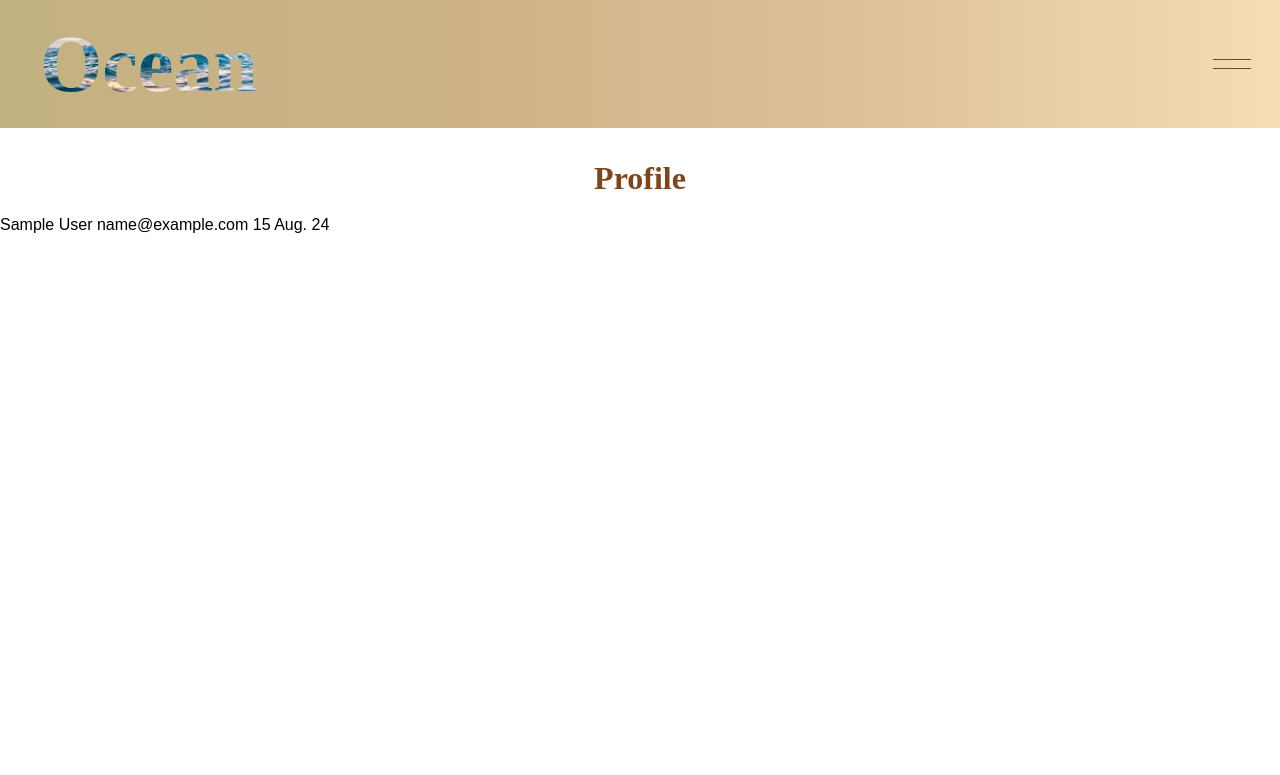
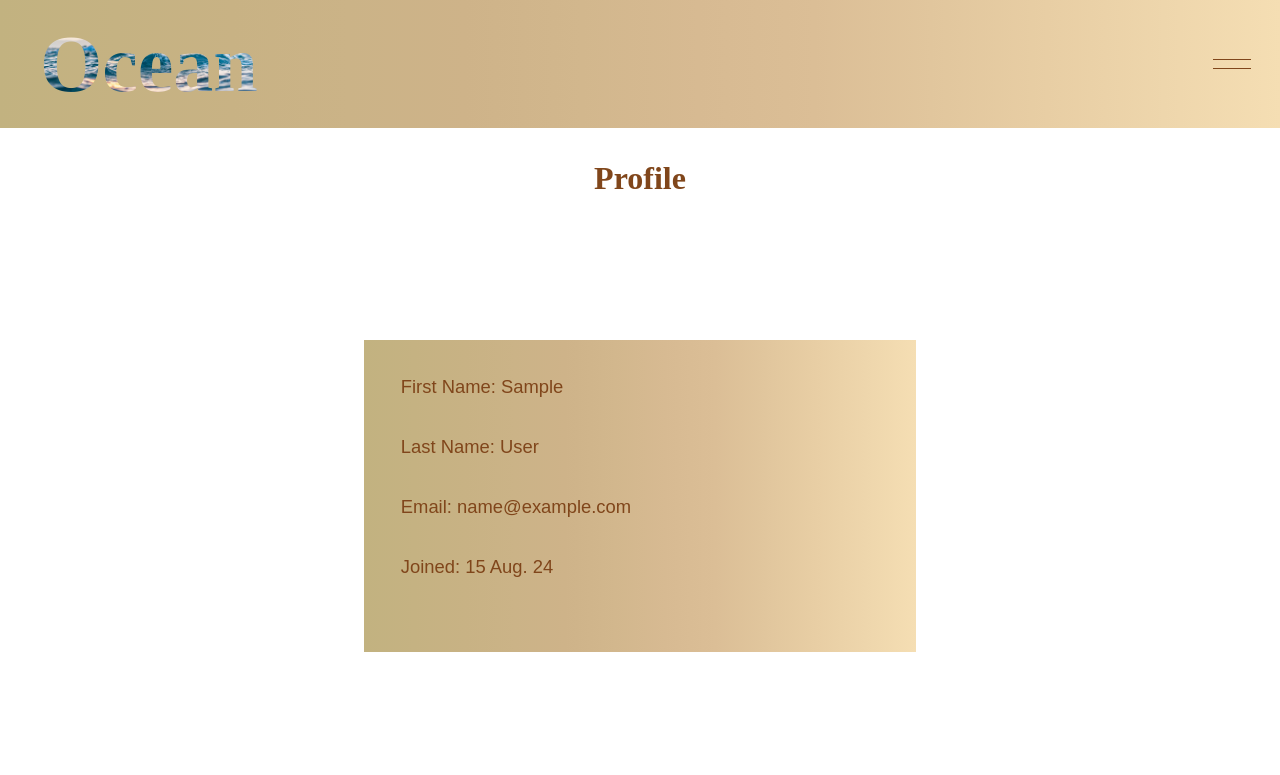
Before and after one commit to farrukh-ahm/oceans_hotel, a Django app: page /profile in a window 1280 px wide; the page is wider, and only the part inside the window is pictured. Shown: the top 775 px of that part. Run offline with Django 3.2, Linux system fonts and the light colour scheme; the visitor is signed in with stand-in values (Sample User, id 1); data comes from the database, SQL or seed files in the repository; data that the repository does not hold is empty; some libraries are stand-ins or nearby versions; some web fonts are replaced.

Commit message:
created profile page and added logic to display user details and bookings

```diff
--- a/oceans_hotel/views.py
+++ b/oceans_hotel/views.py
@@ -8,6 +8,7 @@ from django.template.response import TemplateResponse
 from .models import *
 from .forms import *
 from .booking_check.availability import check_availability
+from .booking_check.upcoming_bookings import check_bookings
 import random
 import datetime
 # Create your views here.
@@ -152,8 +153,17 @@ class ProfileView(View):
         queryset = User.objects.all()
         user_info = get_object_or_404(queryset, username=request.user)
 
+        room_queryset = Bookings.objects.filter(guest=request.user)
+        rooms = []
+
+        for room in room_queryset:
+            current = check_bookings(room.check_out)
+            if current:
+                rooms.append(room)
+
         context = {
-            "user": user_info
+            "user": user_info,
+            "room_list": rooms
         }
 
         return render(request, 'profile.html', context)
--- a/static/script.js
+++ b/static/script.js
@@ -142,3 +142,12 @@ if(dateModalClose){
 
     })
 }
+
+
+const bookingToggle = document.querySelector(".test-it")
+const toggleButton = document.querySelector(".toggle-bookings")
+
+toggleButton.addEventListener("click", ()=>{
+    // bookingToggle.classList.toggle("room-sections-positions")
+    bookingToggle.classList.toggle("room-sections-flex")
+})
--- a/static/style.css
+++ b/static/style.css
@@ -957,3 +957,72 @@ dialog{
 /* dialog::backdrop{
     background-color: rgba(0,0,0,0.8);
 } */
+
+/* ---------------- PROFILE PAGE ------------------------ */
+
+.profile-wrapper{
+
+    inline-size: 100vw;
+    min-block-size: 35rem;
+    align-content: center;
+    /* background-color: #1877F2; */
+
+    .profile-container{
+        inline-size: min(30em, 100%);
+        min-block-size: 15em;
+        margin-inline: auto;
+        background-image: var(--bg-gradient);
+        padding: 2em;
+        color: var(--white-section-color);
+        font-size: 1.15em;
+
+        .profile-field{
+            margin-block-end: 1.25em;
+        }
+
+        .toggle-bookings{
+            font-size: 1em;
+            text-decoration: underline;
+            color: var(--black-section-color);
+            cursor: pointer;
+        }
+    }
+
+    .room-sections-positions{
+
+        /* position: relative; */
+        margin-inline: auto;
+        inline-size: min(30em, 100%);
+        max-block-size: 3.5em;
+        overflow: hidden;
+        opacity: 0;
+
+        .room-container{
+            inline-size: min(30em, 100%);
+            min-block-size: 1em;
+            /* margin-inline: auto; */
+            background-image: var(--bg-gradient);
+            padding: 0.5em;
+            color: var(--white-section-color);
+            border-radius: 5px;
+            margin-block: 1em;
+            text-align: center;
+        }
+    }
+
+    .room-sections-flex{
+        animation: bookings 1s ease-in forwards;
+    }
+
+}
+
+@keyframes bookings {
+    0%{
+        opacity: 0;
+        max-block-size: 3.5em;
+    }
+    100%{
+        opacity: 1;
+        max-block-size: 100vh;
+    }
+}
--- a/templates/profile.html
+++ b/templates/profile.html
@@ -9,11 +9,41 @@
 <main class="profile-wrapper">
 
     <section class="profile-container">
-        {{user.first_name}}
-        {{user.last_name}}
-        {{user.email}}
-        {{user.date_joined|date:"d N y"}}
+
+        <div class="field-container profile-field">
+            <span>First Name: </span><span>{{user.first_name}}</span>
+        </div>
+
+        <div class="field-container profile-field">
+            <span>Last Name: </span><span>{{user.last_name}}</span>
+        </div>
+
+        <div class="field-container profile-field">
+            <span>Email: </span><span>{{user.email}}</span>
+        </div>
+
+        <div class="field-container profile-field">
+            <span>Joined: </span><span>{{user.date_joined|date:"d N y"}}</span>
+        </div>
+
+        {% if room_list|length %}
+            <span class="toggle-bookings">Check Bookings</span>
+        {% endif %}
+
     </section>
+
+    <div class="room-sections-positions test-it">
+
+        {% for room in room_list %}
+            <section class="room-container position-based">
+                <span>{{room.room_booked.get_category_display}} | </span>
+                <span>{{room.check_in}} | </span>
+                <span>{{room.check_out}}</span>
+            </section>
+        {% endfor %}
+
+    </div>
+
 
 </main>
 
```
Also changed, not shown: oceans_hotel/booking_check/upcoming_bookings.py (added, +10 -0 lines).
